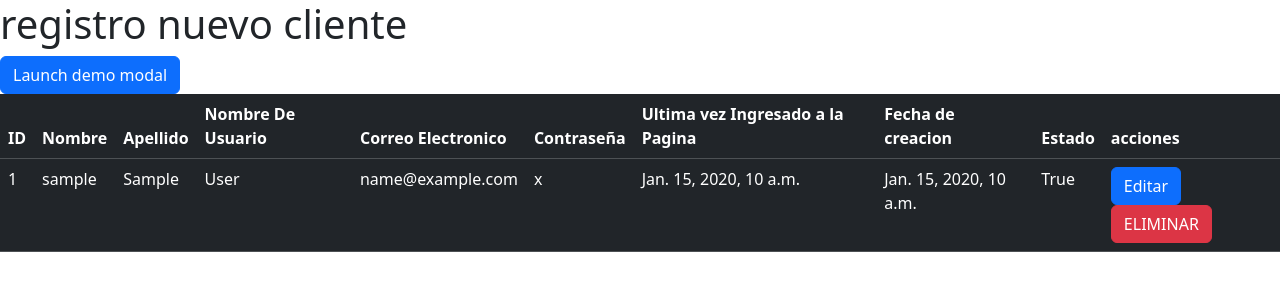
After one commit to Midari-tokitsun/Proyects22, a Django app: page /RegistroNuevoCliente/ in a window 1280 px wide. The commit adds this page. Shown: the top 300 px of the page. Run offline with Django 4.2, Linux system fonts and the light colour scheme; tables that the repository leaves empty hold one stand-in row (values such as "Sample post"); parts of the project's set-up code (start-up, migrations or seed data) failed here and were passed over.

Commit message:
17/3/23 Actualizaciones hechas al proyecto
Actualizaciones hechas al proyecto el día 17/3/23

```diff
--- a/restaurant/main/urls.py
+++ b/restaurant/main/urls.py
@@ -40,6 +40,12 @@ urlpatterns = [
     path("actualizarusuario/<int:id>",views.actualizarusuario, name="actualizarusuario"),# REgistro Cliente EN LA TABLA
 
     path("editarusuario/<int:id>",views.editarusuario, name="editarusuario"),# REgistro Cliente EN LA TABLA
+
+
+
+    path("RegistroNuevoCliente/",views.RegistroNuevoCliente, name="RegistroNuevoCliente"),# REgistro Cliente EN LA TABLA
+    path("AgregarNuevoUsuario",views.AgregarNuevoUsuario, name="AgregarNuevoUsuario"),# REgistro Cliente EN LA TABLA
+
 
 
 
--- /dev/null
+++ b/restaurant/restaurantwebsite/form.py
@@ -0,0 +1,18 @@
+from django.contrib.auth.forms import UserCreationForm
+from django import forms
+from django.contrib.auth.models import User
+
+
+class CreateUserForm(UserCreationForm):
+    class Meta:
+        model= User
+        fields = ['username','email','first_name','last_name','password1','password2']
+
+
+from django.contrib.auth.forms import UserChangeForm
+
+
+class CustomUserChangeForm(UserChangeForm):
+    class Meta(UserChangeForm.Meta):
+        model = User
+        fields = ('username', 'first_name', 'last_name', 'email')
--- a/restaurant/restaurantwebsite/static/css/home.css
+++ b/restaurant/restaurantwebsite/static/css/home.css
@@ -1,3 +1,6 @@
+
+
+
 body{
 
 
--- /dev/null
+++ b/restaurant/restaurantwebsite/templates/RegistroNuevoCliente.html
@@ -0,0 +1,163 @@
+
+
+<!DOCTYPE html>
+<html lang="en">
+<head>
+    <meta charset="UTF-8">
+    <meta http-equiv="X-UA-Compatible" content="IE=edge">
+    <meta name="viewport" content="width=device-width, initial-scale=1.0">
+    <link href="https://cdn.jsdelivr.net/npm/bootstrap@5.3.0-alpha1/dist/css/bootstrap.min.css" rel="stylesheet" integrity="sha384-GLhlTQ8iRABdZLl6O3oVMWSktQOp6b7In1Zl3/Jr59b6EGGoI1aFkw7cmDA6j6gD" crossorigin="anonymous">
+    <script src="https://cdn.jsdelivr.net/npm/bootstrap@5.3.0-alpha1/dist/js/bootstrap.bundle.min.js" integrity="sha384-w76AqPfDkMBDXo30jS1Sgez6pr3x5MlQ1ZAGC+nuZB+EYdgRZgiwxhTBTkF7CXvN" crossorigin="anonymous"></script>
+    <title>RegistroNuevoCliente</title>
+</head>
+<body>
+
+
+    <h1>registro nuevo cliente</h1>
+
+
+
+
+
+    <!-- Button trigger modal -->
+<button type="button" class="btn btn-primary" data-bs-toggle="modal" data-bs-target="#exampleModal">
+    Launch demo modal
+  </button>
+
+  <!-- Modal -->
+  <div class="modal fade" id="exampleModal" tabindex="-1" aria-labelledby="exampleModalLabel" aria-hidden="true">
+    <div class="modal-dialog">
+      <div class="modal-content">
+        <div class="modal-header">
+          <h1 class="modal-title fs-5" id="exampleModalLabel">Modal title</h1>
+          <button type="button" class="btn-close" data-bs-dismiss="modal" aria-label="Close"></button>
+        </div>
+        <div class="modal-body">
+            <form method="POST" action="{% url 'AgregarNuevoUsuario' %}">
+                {% csrf_token %}
+
+
+                {{form.username.label}}
+                {{form.username}}
+
+                {{form.first_name.label}}
+                {{form.first_name}}
+
+                {{form.last_name.label}}
+                {{form.last_name}}
+
+                {{form.email.label}}
+                {{form.email}}
+
+                {{form.password1.label}}
+                {{form.password1}}
+
+
+                {{form.password2.label}}
+                {{form.password2}}
+
+             <button type="submit">Guardar</button>
+            </form>
+        </div>
+        <div class="modal-footer">
+          <button type="button" class="btn btn-secondary" data-bs-dismiss="modal">Close</button>
+          <button type="button" class="btn btn-primary">Save changes</button>
+        </div>
+      </div>
+    </div>
+  </div>
+
+
+
+  <table class="table table-hover table-dark">
+    <thead>
+      <tr>
+        <th scope="col">ID</th>
+        <th scope="col">Nombre</th>
+        <th scope="col">Apellido</th>
+        <th scope="col">Nombre De Usuario</th>
+        <th scope="col">Correo Electronico</th>
+        <th scope="col">Contraseña</th>
+        <th scope="col">Ultima vez Ingresado a la Pagina</th>
+        <th scope="col">Fecha de creacion</th>
+
+        <th scope="col">Estado</th>
+
+        <th scope="col">acciones</th>
+
+    </tr>
+    </thead>
+    <tbody>
+        {% for u in users %}
+      <tr>
+
+        <td>{{u.id}}</td>
+        <td>{{u.username}}</td>
+        <td>{{u.first_name}}</td>
+        <td>{{u.last_name}}</td>
+        <td>{{u.email}}</td>
+        <td>{{u.password}}</td>
+        <td>{{u.last_login}}</td>
+        <td>{{u.date_joined}}</td>
+        <td>{{u.is_active}}</td>
+
+        <td>
+    <!-- Button trigger modal -->
+<button type="button" class="btn btn-primary" data-bs-toggle="modal" data-bs-target="#EditarClienteModal-{{forloop.counter}}">
+    Editar
+  </button>
+
+            <a href="" class="btn btn-danger">ELIMINAR</a>
+
+        </td>
+
+    </tr>
+        {% endfor %}
+    </tbody>
+  </table>
+
+
+
+
+  {% for user in users %}
+  <div class="modal fade" id="EditarClienteModal-{{forloop.counter}}" tabindex="-1" aria-labelledby="exampleModalLabel" aria-hidden="true">
+    <div class="modal-dialog">
+      <div class="modal-content">
+        <div class="modal-header">
+          <h1 class="modal-title fs-5" id="exampleModalLabel">Editar usuario</h1>
+          <button type="button" class="btn-close" data-bs-dismiss="modal" aria-label="Close"></button>
+        </div>
+        <div class="modal-body">
+            <form method="POST" action="{% url 'editar_usuario' user.id %}">
+                {% csrf_token %}
+                <div class="mb-3">
+                  <label for="username_input" class="form-label">Nombre de usuario:</label>
+                  <input type="text" class="form-control" id="username_input" name="username" value="{{ user.username }}">
+                </div>
+                <div class="mb-3">
+                  <label for="email_input" class="form-label">Email:</label>
+                  <input type="email" class="form-control" id="email_input" name="email" value="{{ user.email }}">
+                </div>
+                <button type="submit" class="btn btn-primary">Guardar cambios</button>
+              </form>
+
+        </div>
+        <div class="modal-footer">
+          <button type="button" class="btn btn-secondary" data-bs-dismiss="modal">Cerrar</button>
+        </div>
+      </div>
+    </div>
+  </div>
+{% endfor %}
+
+
+
+
+
+
+
+
+
+
+</body>
+</html>
--- a/restaurant/restaurantwebsite/templates/empleadologin.html
+++ b/restaurant/restaurantwebsite/templates/empleadologin.html
@@ -201,6 +201,11 @@
     {% endif %}
 
 
+
+
+
+
+
     <div class="container">
         <div class="screen">
             <div class="screen__content">
--- a/restaurant/restaurantwebsite/templates/usuarios.html
+++ b/restaurant/restaurantwebsite/templates/usuarios.html
@@ -251,6 +251,9 @@
                         <th>Contraseña</th>
                         <th>Nombre de Usuario</th>
                         <th>Estado</th>
+                        <th>intentos</th>
+                        <th>bloqueado</th>
+                        <th>fecha de modificacion</th>
                         <th>fecha de creacion</th>
                         <th>Acciones</th>
                     </tr>
@@ -271,6 +274,9 @@
 						<td>{{u.password}}</td>
                         <td>{{u.username}}</td>
                         <td>{{u.estado}}</td>
+                        <td>{{u.intentos}}</td>
+                        <td>{{u.bloqueado}}</td>
+                        <td>{{u.fecha_modificacion}}</td>
                         <td>{{u.fecha_creacion}}</td>
 
                         <td>
--- a/restaurant/restaurantwebsite/views.py
+++ b/restaurant/restaurantwebsite/views.py
@@ -27,11 +27,13 @@ def tableuser(request):
 
     return render(request,"usuarios.html",context)
 
+from passlib.context import CryptContext
+
 from django.contrib.auth.hashers import make_password
 from django.core.exceptions import ValidationError
 from django.core.validators import validate_email
 from django.contrib.auth.password_validation import validate_password
-def registrarusuarioenellogin(request):
+"""def registrarusuarioenellogin(request):
 
     if request.method == 'POST':
         nombre = request.POST['nombre']
@@ -53,14 +55,15 @@ def registrarusuarioenellogin(request):
             return render(request, 'signup.html', context)
         else:
             # Encriptar la contraseña
-            password_encrypted = make_password(password)
+            pwd_context = CryptContext(schemes=["bcrypt"], deprecated="auto")
+            hashed_password = pwd_context.hash(password)
 
             user = insertuser.objects.create(
                 nombre=nombre,
                 apellido=apellido,
                 username=username,
                 email=email,
-                password=password_encrypted,
+                password=hashed_password,
             )
             user.save()
             registro_exitoso = True  # El registro es exitoso ahora
@@ -73,7 +76,59 @@ def registrarusuarioenellogin(request):
             return render(request, 'signup.html', {'registro_exitoso': registro_exitoso})
 
     else:
-        return render(request, 'signup.html')
+        return render(request,'signup.html')"""
+
+
+def registrarusuarioenellogin(request):
+
+    if request.method == 'POST':
+        nombre = request.POST['nombre']
+        apellido = request.POST['apellido']
+        username = request.POST['username']
+        email = request.POST['email']
+        password = request.POST['password']
+        confirm_password = request.POST['confirm_password']
+        registro_exitoso = False  # Inicialmente, el registro no es exitoso
+
+        if password != confirm_password:
+            messages.error(request,"Las contraseñas no coinciden")
+            context = {
+            'nombre': nombre,
+            'apellido': apellido,
+            'username': username,
+            'email': email,
+            }
+            return render(request, 'signup.html', context)
+        else:
+            # Encriptar la contraseña
+            pwd_context = CryptContext(schemes=["bcrypt"], deprecated="auto")
+            hashed_password = pwd_context.hash(password)
+
+            # Verificar si ya existe un usuario con el mismo nombre de usuario o correo electrónico
+            if insertuser.objects.filter(Q(username=username) | Q(email=email)).exists():
+                messages.error(request,"Ya existe un usuario con ese nombre de usuario o correo electrónico.")
+            else:
+                # Crear un nuevo usuario
+                user = insertuser.objects.create(
+                    nombre=nombre,
+                    apellido=apellido,
+                    username=username,
+                    email=email,
+                    password=hashed_password,
+                )
+                user.save()
+                registro_exitoso = True  # El registro es exitoso ahora
+
+        if registro_exitoso:
+            messages.success(request,"USUARIO REGISTRADO CON EXITO!!!!")
+            return redirect("signup")
+        else:
+            # renderizar el formulario de registro con los datos previos
+            return render(request, 'signup.html', {'registro_exitoso': registro_exitoso})
+
+    else:
+        return render(request,'signup.html')
+
 
 
 
@@ -94,6 +149,8 @@ def registrarentablausuario(request):
 
 #          saverecord.save()
 
+
+
             id_usuario=request.POST.get("id_usuario")
             username=request.POST.get("username")
             nombre=request.POST.get("nombre")
@@ -101,7 +158,6 @@ def registrarentablausuario(request):
             password=request.POST.get("password")
             estado=request.POST.get("estado")
             apellido=request.POST.get("apellido")
-
 
 
 
@@ -176,6 +232,44 @@ def eliminarusuario(request,id):
 
 
 
+from django.contrib.auth.forms import UserCreationForm
+from .form import CreateUserForm
+
+
+from django.contrib.auth.models import User
+def RegistroNuevoCliente(request):
+    form=CreateUserForm
+    users = User.objects.all()
+
+    context={'form':form , 'users': users }
+
+    return render (request,"RegistroNuevoCliente.html",context)
+
+
+
+def AgregarNuevoUsuario(request):
+    form= CreateUserForm
+
+    if request.method == 'POST':
+        form = CreateUserForm(request.POST)
+        if form.is_valid():
+            form.save()
+
+    return redirect ("RegistroNuevoCliente")
+
+
+
+from django.contrib import messages
+from django.contrib.auth.forms import UserChangeForm
+
+from django.contrib.auth.forms import UserCreationForm, UserChangeForm
+from django.shortcuts import get_object_or_404
+
+
+
+
+
+
 
 
 
@@ -184,12 +278,97 @@ def eliminarusuario(request,id):
 def home(request):
     return render(request, 'home.html')
 
-from django.contrib.auth.hashers import check_password
+
 
 def login_user(request):
 
-
-
+    if request.method == 'POST':
+        username = request.POST['username']
+        password = request.POST['password']
+        try:
+            user = insertuser.objects.get(username=username)
+            if user.password == password:
+                # Usuario y contraseña válidos
+                request.session['username'] = user.username
+                request.session['password'] = user.password
+                user.intentos = 0 # Resetear attempts si inicia sesión correctamente
+                user.bloqueado = False # Desbloquear la cuenta si inicia sesión correctamente
+                user.save()
+                return render(request, 'home.html')
+            else:
+                # Usuario o contraseña incorrectos
+                user.intentos += 1 # Incrementar attempts si falla el inicio de sesión
+                if user.intentos >= 3:
+                    user.bloqueado = True # Bloquear la cuenta si se supera el límite de intentos
+                user.save()
+                messages.success(request, 'La Cuenta Ha sido BLoqueada por exceder el Numero Maximo de Intentos')
+        except insertuser.DoesNotExist:
+            messages.success(request, 'Usuario No Existente!!')
+    return render(request, 'empleadologin.html')
+
+"""    if request.method == 'POST':
+        username = request.POST.get['username']
+        password = request.POST.get['password']
+        user = authenticate(request, username=username, password=password)
+        if user is not None:
+            login(request, user)
+            return redirect('home')
+        else:
+            messages.error(request, 'Usuario o contraseña incorrecta.')
+    return render(request, 'empleadologin.html')"""
+
+
+
+
+
+
+"""    if request.method == 'POST':
+        username = request.POST['username']
+        password = request.POST['password']
+
+        try:
+            user = insertuser.objects.get(username=username)
+        except insertuser.DoesNotExist:
+            return render(request, 'empleadologin.html', {'error_message': 'Correo electrónico o contraseña incorrectos'})
+
+        pwd_context = CryptContext(schemes=["bcrypt"], deprecated="auto")
+        if pwd_context.verify(password, user.password):
+            # log in user
+            return redirect('home')
+        else:
+            return render(request, 'empleadologin.html', {'error_message': 'Correo electrónico o contraseña incorrectos'})
+    else:
+        return render(request, 'empleadologin.html')"""
+
+
+"""
+    if request.method == 'POST':
+        username = request.POST.get('username')
+        password = request.POST.get('password')
+
+        # obtén el usuario según su nombre de usuario o correo electrónico
+        user = authenticate(request, username=username.lower(), password=password)
+
+
+
+
+        if user is not None:
+            print(f"Usuario encontrado: {user}")
+            if check_password(password, user.password):
+                login(request, user)
+                return redirect('home')
+            else:
+                messages.error(request, 'Credenciales inválidas')
+        else:
+            messages.error(request, 'Credenciales inválidas')
+            print(f"Usuario no encontrado: {username}")
+
+    return render(request, 'empleadologin.html')
+"""
+
+
+
+"""
     if request.method == 'POST':
         username = request.POST.get('username')
         password = request.POST.get('password')
@@ -202,28 +381,12 @@ def login_user(request):
             messages.error(request, 'Credenciales inválidas')
 
     return render(request, 'empleadologin.html')
-
-
-
-'''
-    if request.method=='POST':
-
-
-        try:
-            saverecord = insertuser.objects.get(username=request.POST['username'],password=request.POST['password'])
-
-            request.session['username']=saverecord.username
-            request.session['password']=saverecord.password
-
-
-            return render(request,'home.html')
-
-
-        except insertuser.DoesNotExist:
-            messages.success(request, 'Usuario No Existente!!')
-
-    return render(request, 'empleadologin.html')
-'''
+"""
+
+
+
+
+
 
 def signout(request):
     logout(request)
@@ -287,6 +450,7 @@ def addempleado(request):
 
                 cargo_asignado=request.POST.get("cargo_asignado")
                 tipodedocumentos=request.POST.get("tipodedocumentos")
+                numero_identificacion=request.POST.get("numero_identificacion")
 
 
      #   id_sucursal = request.POST.get("departamento")
@@ -316,6 +480,7 @@ def addempleado(request):
 
                 cargo_asignado=cargo_asignado,
                 tipodedocumentos=tipodedocumentos,
+                numero_identificacion=numero_identificacion,
 
 
 
@@ -353,6 +518,7 @@ def editarempleado(request , id):
     puesto_asignado=request.POST.get('puesto_asignado')
     cargo_asignado=request.POST.get('cargo_asignado')
     tipodedocumentos=request.POST.get('tipodedocumentos')
+    numero_identificacion=request.POST.get('numero_identificacion')
 
     emp.id_empleado=id_empleado
     emp.nombre=nombre
@@ -364,6 +530,7 @@ def editarempleado(request , id):
     emp.puesto_asignado=puesto_asignado
     emp.cargo_asignado=cargo_asignado
     emp.tipodedocumentos=tipodedocumentos
+    emp.numero_identificacion=numero_identificacion
 
     emp.save()
 
```
Also changed, not shown: restaurant/restaurantwebsite/models.py (+38 -4 lines), restaurant/restaurantwebsite/templates/registroemp.html (+33 -15 lines).
